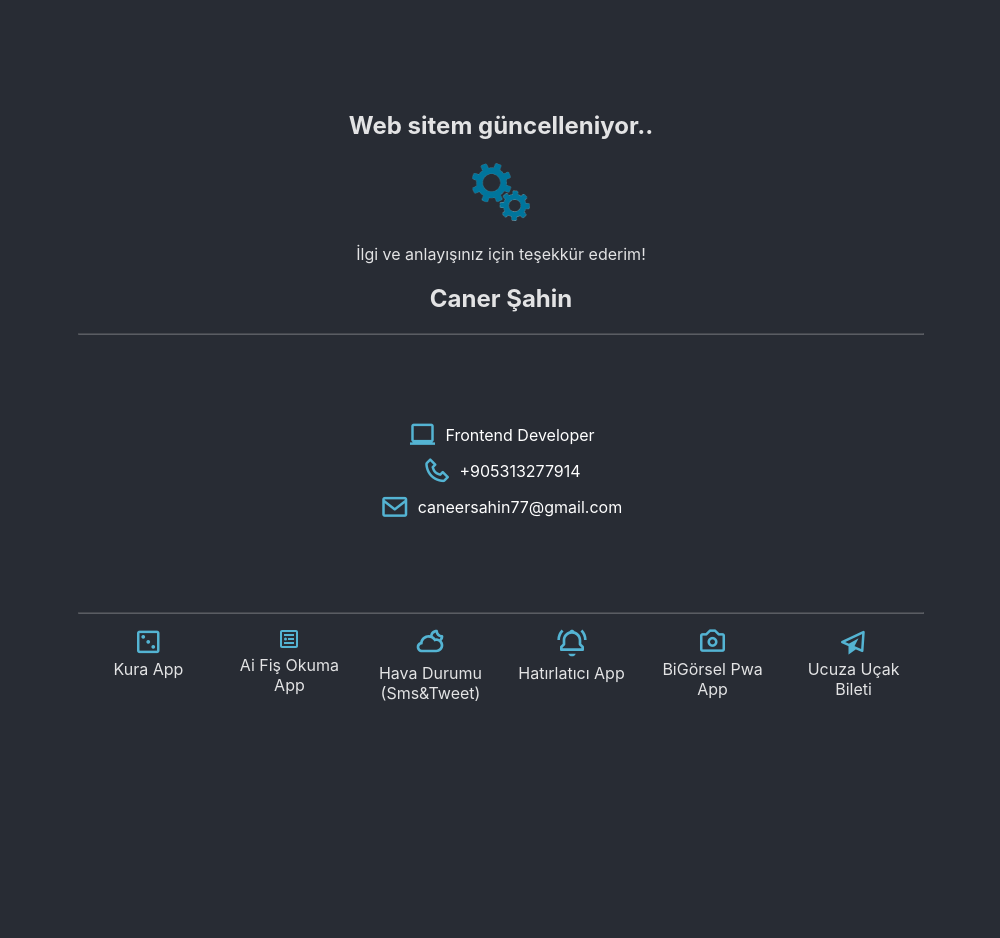
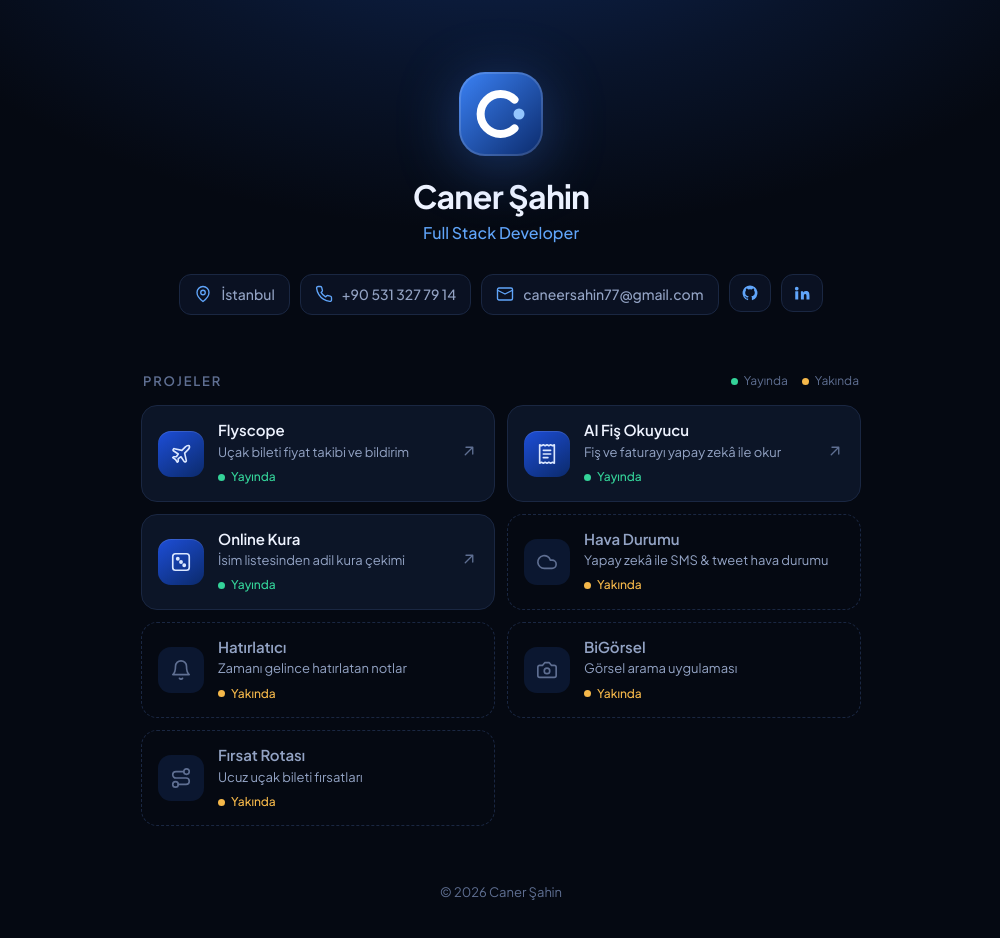
Before and after one commit to caneersahin/canersahin.com, a plain HTML site: page index.html in a window 1280 px wide. Shown: the whole page, without its empty margins (139-1139 px from the left). Before the commit the page ends 800 px from the top, so only its background shows below. Drawn offline with nearby package versions, Linux system fonts and the light colour scheme.

Commit message:
Siteyi sıfırdan yenile: koyu lacivert tasarım, hakkımda bilgileri ve proje listesi

```diff
--- a/index.html
+++ b/index.html
@@ -1,139 +1,213 @@
 <!doctype html>
-<html lang="en">
+<html lang="tr">
+<head>
+  <meta charset="utf-8">
+  <meta name="viewport" content="width=device-width, initial-scale=1">
+  <title>Caner Şahin</title>
+  <meta name="description" content="Caner Şahin — projelerim ve iletişim bilgilerim.">
+  <meta name="author" content="Caner Şahin">
+  <meta name="theme-color" content="#050912">
+  <link rel="canonical" href="https://www.canersahin.com/">
+  <meta property="og:type" content="website">
+  <meta property="og:url" content="https://www.canersahin.com/">
+  <meta property="og:title" content="Caner Şahin">
+  <meta property="og:description" content="Projelerim ve iletişim bilgilerim.">
+  <link rel="icon" href="favicon.svg" type="image/svg+xml">
+  <link rel="preconnect" href="https://fonts.googleapis.com">
+  <link rel="preconnect" href="https://fonts.gstatic.com" crossorigin>
+  <link href="https://fonts.googleapis.com/css2?family=Plus+Jakarta+Sans:wght@400;500;600;700&display=swap" rel="stylesheet">
+  <style>
+    :root {
+      --bg: #050912;
+      --navy: #0b1730;
+      --card: #0c1527;
+      --card-hover: #101c34;
+      --line: #1a2742;
+      --line-2: #24365a;
+      --text: #eef3ff;
+      --text-2: #93a3c4;
+      --text-3: #5f6f92;
+      --blue: #3b82f6;
+      --blue-2: #60a5fa;
+      --live: #34d399;
+      --moving: #f5b84a;
+    }
+    * { box-sizing: border-box; }
+    html { -webkit-text-size-adjust: 100%; }
+    body {
+      margin: 0;
+      min-height: 100vh;
+      background:
+        radial-gradient(900px 520px at 50% -160px, #10295a 0%, rgba(16, 41, 90, .35) 45%, transparent 75%),
+        var(--bg);
+      color: var(--text);
+      font: 15px/1.55 "Plus Jakarta Sans", system-ui, -apple-system, "Segoe UI", sans-serif;
+      -webkit-font-smoothing: antialiased;
+    }
+    a { color: inherit; text-decoration: none; }
+    svg.i { width: 18px; height: 18px; fill: none; stroke: currentColor; stroke-width: 1.8; stroke-linecap: round; stroke-linejoin: round; flex-shrink: 0; }
+    svg.f { fill: currentColor; stroke: none; }
 
-<head>
-    <meta charset="UTF-8" />
-    <meta name="viewport" content="width=device-width, initial-scale=1.0" />
-    <link rel="icon" href="./LogoDenizMavisi.png">
-    <link rel="apple-touch-icon" href="./LogoDenizMavisi.png">
+    .wrap { max-width: 760px; margin: 0 auto; padding: 72px 20px 48px; }
 
-    <title>Caner Şahin | Frontend Developer</title>
-    <meta name="description"
-        content="Caner Şahin'in kişisel web sitesi. Frontend projeleri, özgeçmiş ve PWA uygulamalarına buradan ulaşabilirsiniz.">
-    <meta name="keywords"
-        content="Caner Şahin, frontend developer, Caner, Şahin, kişisel web sitesi, React projeleri, uçak bileti uygulaması, görsel arama, kura çekiliş uygulaması, PWA">
-    <meta name="author" content="Caner Şahin">
+    /* --- Profil --- */
+    .profile { text-align: center; }
+    .mark { width: 84px; height: 84px; margin: 0 auto; display: block; filter: drop-shadow(0 10px 30px rgba(59, 130, 246, .35)); }
+    h1 { margin: 22px 0 0; font-size: 32px; font-weight: 700; letter-spacing: -.02em; line-height: 1.15; }
+    .role { margin: 6px 0 0; color: var(--blue-2); font-weight: 500; font-size: 16px; }
 
-    <meta property="og:title" content="Caner Şahin | Frontend Developer" />
-    <meta property="og:description"
-        content="Frontend projelerimi ve PWA uygulamalarımı keşfetmek için web sitemi ziyaret edin." />
-    <meta property="og:image" content="https://www.canersahin.com/LogoDenizMavisi.png" />
-    <meta property="og:url" content="https://www.canersahin.com/" />
-    <meta property="og:type" content="website" />
+    .info {
+      list-style: none; padding: 0; margin: 28px auto 0;
+      display: flex; flex-wrap: wrap; justify-content: center; gap: 10px;
+    }
+    .info a, .info span {
+      display: inline-flex; align-items: center; gap: 9px;
+      padding: 9px 14px; border-radius: 12px;
+      background: rgba(12, 21, 39, .75); border: 1px solid var(--line);
+      color: var(--text-2); font-size: 14px; font-weight: 500;
+      transition: border-color .15s, color .15s, background .15s;
+    }
+    .info a:hover { border-color: var(--blue); color: var(--text); background: var(--card-hover); }
+    .info svg { color: var(--blue-2); }
+    .info a.sq { padding: 9px 11px; }
 
-    <link rel="canonical" href="https://www.canersahin.com/" />
-    <link href="https://unpkg.com/boxicons@2.1.4/css/boxicons.min.css" rel="stylesheet">
-    <link rel="stylesheet" href="style.css">
+    /* --- Projeler --- */
+    .projects { margin-top: 56px; }
+    .head { display: flex; align-items: center; justify-content: space-between; gap: 12px; margin-bottom: 14px; padding: 0 2px; }
+    h2 { margin: 0; font-size: 13px; font-weight: 600; letter-spacing: .14em; text-transform: uppercase; color: var(--text-3); }
+    .legend { display: flex; gap: 14px; font-size: 12px; color: var(--text-3); }
+    .legend span { display: inline-flex; align-items: center; gap: 6px; }
+    .legend i, .st i { width: 7px; height: 7px; border-radius: 50%; display: inline-block; }
+
+    .grid { list-style: none; margin: 0; padding: 0; display: grid; grid-template-columns: repeat(2, minmax(0, 1fr)); gap: 12px; }
+    .card {
+      display: flex; align-items: center; gap: 14px;
+      padding: 14px 16px; height: 100%;
+      border-radius: 16px; background: var(--card); border: 1px solid var(--line);
+      transition: border-color .15s, background .15s, transform .15s;
+    }
+    a.card:hover { border-color: var(--line-2); background: var(--card-hover); transform: translateY(-2px); }
+    a.card:hover .go { color: var(--blue-2); transform: translate(2px, -2px); }
+    .ic {
+      width: 46px; height: 46px; border-radius: 13px; flex-shrink: 0;
+      display: grid; place-items: center;
+      background: linear-gradient(145deg, #1d4ed8, #0b2a6b);
+      color: #dbe7ff; box-shadow: inset 0 1px 0 rgba(255, 255, 255, .12);
+    }
+    .ic svg { width: 22px; height: 22px; }
+    .body { min-width: 0; flex: 1; }
+    .body h3 { margin: 0; font-size: 15px; font-weight: 600; line-height: 1.3; }
+    .body p { margin: 2px 0 0; font-size: 13px; color: var(--text-2); white-space: nowrap; overflow: hidden; text-overflow: ellipsis; }
+    .st { display: inline-flex; align-items: center; gap: 6px; margin-top: 6px; font-size: 12px; font-weight: 500; }
+    .st.live { color: var(--live); }
+    .st.moving { color: var(--moving); }
+    .go { color: var(--text-3); transition: .15s; }
+    .card.off { background: transparent; border-style: dashed; }
+    .card.off .ic { background: var(--navy); color: var(--text-3); box-shadow: none; }
+    .card.off h3 { color: var(--text-2); }
+
+    footer { margin-top: 56px; text-align: center; color: var(--text-3); font-size: 13px; }
+
+    @media (max-width: 560px) {
+      .wrap { padding: 48px 16px 36px; }
+      .grid { grid-template-columns: minmax(0, 1fr); }
+      .legend { display: none; }
+    }
+  </style>
 </head>
+<body>
+  <main class="wrap">
 
+    <section class="profile">
+      <svg class="mark" viewBox="0 0 84 84" aria-hidden="true">
+        <defs>
+          <linearGradient id="mg" x1="0" y1="0" x2="1" y2="1">
+            <stop offset="0" stop-color="#3b82f6"/>
+            <stop offset="1" stop-color="#0b2a6b"/>
+          </linearGradient>
+        </defs>
+        <rect width="84" height="84" rx="26" fill="url(#mg)"/>
+        <rect x="1" y="1" width="82" height="82" rx="25" fill="none" stroke="#fff" stroke-opacity=".14" stroke-width="2"/>
+        <path d="M55.5 27.6a20 20 0 1 0 0 28.8" fill="none" stroke="#fff" stroke-width="8" stroke-linecap="round"/>
+        <circle cx="60" cy="42" r="5.5" fill="#93c5fd"/>
+      </svg>
+      <h1>Caner Şahin</h1>
+      <p class="role">Full Stack Developer</p>
 
-<body>
-    <div id="root">
-        <h2>Web sitem güncelleniyor..</h2>
-        <a href="" target="_blank">
-            <img src="loadingCark.gif" class="logo react" alt="React logo" />
-        </a>
-        <p>
-            İlgi ve anlayışınız için teşekkür ederim!
-        </p>
-        <h2>
-            Caner Şahin
-        </h2>
-        <hr>
-        </hr>
-        <div class='infoArea'>
-            <div class='itemArea'>
-                <i class='bx bx-laptop iconSettings'></i>
-                <span class="infoAreaItemSettings">
-                    Frontend Developer
-                </span>
-            </div>
-            <div class='itemArea'>
-                <i class='bx bx-phone iconSettings'></i>
-                <a href='tel:+905313277914' class="infoAreaItemSettings">
-                    +905313277914
-                </a>
-            </div>
-            <div class='itemArea'>
-                <i class='bx  bx-envelope iconSettings'></i>
-                <a href='mailto:caneersahin77@gmail.com' class="infoAreaItemSettings">
-                    <span>caneersahin77@gmail.com</span>
-                </a>
-            </div>
+      <ul class="info">
+        <li><span><svg class="i" viewBox="0 0 24 24"><path d="M20 10c0 6-8 12-8 12s-8-6-8-12a8 8 0 0 1 16 0Z"/><circle cx="12" cy="10" r="3"/></svg>İstanbul</span></li>
+        <li><a href="tel:+905313277914"><svg class="i" viewBox="0 0 24 24"><path d="M22 16.92v3a2 2 0 0 1-2.18 2 19.79 19.79 0 0 1-8.63-3.07 19.5 19.5 0 0 1-6-6 19.79 19.79 0 0 1-3.07-8.67A2 2 0 0 1 4.11 2h3a2 2 0 0 1 2 1.72c.13.96.36 1.9.7 2.81a2 2 0 0 1-.45 2.11L8.09 9.91a16 16 0 0 0 6 6l1.27-1.27a2 2 0 0 1 2.11-.45c.91.34 1.85.57 2.81.7A2 2 0 0 1 22 16.92Z"/></svg>+90 531 327 79 14</a></li>
+        <li><a href="mailto:caneersahin77@gmail.com"><svg class="i" viewBox="0 0 24 24"><rect x="2" y="4" width="20" height="16" rx="2"/><path d="m22 7-10 5L2 7"/></svg>caneersahin77@gmail.com</a></li>
+        <li><a class="sq" href="https://github.com/caneersahin" target="_blank" rel="noopener" aria-label="GitHub" title="GitHub"><svg class="i f" viewBox="0 0 24 24"><path d="M12 2a10 10 0 0 0-3.16 19.49c.5.09.68-.22.68-.48v-1.7c-2.78.6-3.37-1.34-3.37-1.34-.45-1.16-1.11-1.47-1.11-1.47-.91-.62.07-.6.07-.6 1 .07 1.53 1.03 1.53 1.03.9 1.52 2.34 1.08 2.91.83.09-.65.35-1.08.63-1.33-2.22-.25-4.55-1.11-4.55-4.94 0-1.09.39-1.98 1.03-2.68-.1-.25-.45-1.27.1-2.64 0 0 .84-.27 2.75 1.02a9.58 9.58 0 0 1 5 0c1.91-1.29 2.75-1.02 2.75-1.02.55 1.37.2 2.39.1 2.64.64.7 1.03 1.59 1.03 2.68 0 3.84-2.34 4.68-4.57 4.93.36.31.68.92.68 1.85v2.74c0 .27.18.58.69.48A10 10 0 0 0 12 2Z"/></svg></a></li>
+        <li><a class="sq" href="https://www.linkedin.com/in/caneersahin" target="_blank" rel="noopener" aria-label="LinkedIn" title="LinkedIn"><svg class="i f" viewBox="0 0 24 24"><path d="M4.98 3.5a2.5 2.5 0 1 1 0 5 2.5 2.5 0 0 1 0-5ZM3 9.75h4v11H3v-11Zm6.5 0h3.83v1.5h.05c.53-1 1.84-2.06 3.79-2.06 4.05 0 4.8 2.67 4.8 6.13v5.43h-4v-4.81c0-1.15-.02-2.63-1.6-2.63-1.6 0-1.85 1.25-1.85 2.55v4.89h-4v-11Z"/></svg></a></li>
+      </ul>
+    </section>
+
+    <section class="projects" aria-labelledby="h-projeler">
+      <div class="head">
+        <h2 id="h-projeler">Projeler</h2>
+        <div class="legend">
+          <span><i style="background:var(--live)"></i>Yayında</span>
+          <span><i style="background:var(--moving)"></i>Yakında</span>
         </div>
-        <hr>
-        </hr>
-        <div class='projectArea'>
-            <div class='appItems' onclick="window.location.href='/kura'">
-                <a class='appItemsButton' href="https://kuraapp.canersahin.com">
-                    <i class='bx bx-dice-3 iconSettings'></i>
-                </a>
-                <div></div>
-                <span>Kura App</span>
-            </div>
-            <div class='appItems' onclick="window.open('https://ai-fis-okuyucu.canersahin.com', '_blank')">
-                <a class='appItemsButton'>
-                    <svg xmlns="http://www.w3.org/2000/svg" width="24" height="24" fill="currentColor"
-                        viewBox="0 0 24 24" class="iconSettings">
-                        <!--Boxicons v3.0.8 https://boxicons.com | License  https://docs.boxicons.com/free-->
-                        <path
-                            d="M19 3H5c-1.1 0-2 .9-2 2v14c0 1.1.9 2 2 2h14c1.1 0 2-.9 2-2V5c0-1.1-.9-2-2-2M5 19V5h14v14z">
-                        </path>
-                        <path d="M8.5 10.5a1.5 1.5 0 1 0 0 3 1.5 1.5 0 1 0 0-3m2.5.5h6v2h-6zM7 7h10v2H7zm0 8h10v2H7z">
-                        </path>
-                    </svg>
-                </a>
-                <div></div>
-                <span>Ai Fiş Okuma App</span>
-            </div>
+      </div>
+      <ul class="grid" id="grid"></ul>
+    </section>
 
-            <div class='appItems' onclick="window.open('https://havadurumuai.canersahin.com', '_blank')">
-                <a class='appItemsButton' href="https://havadurumuai.canersahin.com" target="_blank">
-                    <svg class="iconSettings" xmlns="http://www.w3.org/2000/svg" width="32" height="32"
-                        fill="currentColor" viewBox="0 0 24 24">
-                        <!--Boxicons v3.0.7 https://boxicons.com | License  https://docs.boxicons.com/free-->
-                        <path
-                            d="M21.61 8.95c.13-.3.23-.62.29-.94.07-.33.1-.67.1-1.01 0-.55-.45-1-1-1-1.65 0-3-1.35-3-3 0-.55-.45-1-1-1-.34 0-.67.03-1.01.1-.32.07-.64.17-.94.29a5 5 0 0 0-1.59 1.07c-.23.22-.43.47-.61.74s-.34.55-.46.85c-.13.3-.23.62-.29.94 0 .04 0 .07-.01.11-.36-.06-.72-.1-1.09-.1-3.11 0-5.79 2.25-6.38 5.25A3.96 3.96 0 0 0 2 15c0 2.21 1.79 4 4 4h10.75c2.9 0 5.25-2.36 5.25-5.25 0-1.31-.5-2.5-1.3-3.42.16-.17.31-.34.44-.54.18-.27.34-.55.46-.85ZM14.06 6.4c.04-.19.1-.38.18-.56.07-.18.17-.35.28-.51s.23-.31.37-.45a3.2 3.2 0 0 1 .96-.65c.1-.04.19-.08.29-.11a5.02 5.02 0 0 0 3.74 3.74c-.03.1-.07.2-.11.3-.07.18-.17.35-.28.51-.1.15-.22.29-.35.43-.72-.37-1.52-.6-2.39-.6-.2 0-.4.01-.6.04a6.5 6.5 0 0 0-2.12-1.79c0-.12.01-.24.04-.36ZM16.75 17H6c-1.1 0-2-.9-2-2 0-.98.71-1.81 1.68-1.96l.77-.12.06-.78c.19-2.32 2.16-4.13 4.48-4.13 1.58 0 3.02.81 3.84 2.17l.39.63.72-.18c.31-.08.56-.12.81-.12 1.79 0 3.25 1.46 3.25 3.25s-1.46 3.25-3.25 3.25Z">
-                        </path>
-                    </svg>
-                </a>
-                <div></div>
-                <span>Hava Durumu (Sms&Tweet)</span>
-            </div>
+    <footer>© <span id="year">2026</span> Caner Şahin</footer>
+  </main>
 
-            <div class='appItems' onclick="window.open('https://futureme.canersahin.com', '_blank')">
-                <a class='appItemsButton' href="https://futureme.canersahin.com" target="_blank">
-                    <svg class="iconSettings" xmlns="http://www.w3.org/2000/svg" width="32" height="32"
-                        fill="currentColor" viewBox="0 0 24 24">
-                        <!--Boxicons v3.0.7 https://boxicons.com | License  https://docs.boxicons.com/free-->
-                        <path
-                            d="M19 12.59V10c0-3.22-2.18-5.93-5.14-6.74C13.57 2.52 12.85 2 12 2s-1.56.52-1.86 1.26C7.18 4.08 5 6.79 5 10v2.59L3.29 14.3a1 1 0 0 0-.29.71v2c0 .55.45 1 1 1h16c.55 0 1-.45 1-1v-2c0-.27-.11-.52-.29-.71zM19 16H5v-.59l1.71-1.71a1 1 0 0 0 .29-.71v-3c0-2.76 2.24-5 5-5s5 2.24 5 5v3c0 .27.11.52.29.71L19 15.41zM5.64 3.3 4.23 1.89A10.9 10.9 0 0 0 1 9.67h2c0-2.4.94-4.66 2.64-6.36ZM18.36 3.3C20.06 5 21 7.26 21 9.66h2c0-2.94-1.14-5.7-3.22-7.78l-1.41 1.41ZM12 22c1.31 0 2.41-.83 2.82-2H9.18c.41 1.17 1.51 2 2.82 2">
-                        </path>
-                    </svg>
-                </a>
-                <div></div>
-                <span>Hatırlatıcı App</span>
-            </div>
+  <script src="projects.js"></script>
+  <script>
+    const ICONS = {
+      plane: '<path d="M17.8 19.2 16 11l3.5-3.5C21 6 21.5 4 21 3c-1-.5-3 0-4.5 1.5L13 8 4.8 6.2c-.5-.1-.9.1-1.1.5l-.3.5c-.2.5-.1 1 .3 1.3L9 12l-2 3H4l-1 1 3 2 2 3 1-1v-3l3-2 3.5 5.3c.3.4.8.5 1.3.3l.5-.2c.4-.3.6-.7.5-1.2Z"/>',
+      receipt: '<path d="M4 2v20l2-1 2 1 2-1 2 1 2-1 2 1 2-1 2 1V2l-2 1-2-1-2 1-2-1-2 1-2-1-2 1Z"/><path d="M16 8H8M16 12H8M13 16H8"/>',
+      dice: '<rect x="3" y="3" width="18" height="18" rx="3"/><circle cx="8.5" cy="8.5" r="1.2" fill="currentColor"/><circle cx="12" cy="12" r="1.2" fill="currentColor"/><circle cx="15.5" cy="15.5" r="1.2" fill="currentColor"/>',
+      cloud: '<path d="M17.5 19H9a7 7 0 1 1 6.71-9h1.79a4.5 4.5 0 1 1 0 9Z"/>',
+      bell: '<path d="M6 8a6 6 0 0 1 12 0c0 7 3 9 3 9H3s3-2 3-9"/><path d="M10.3 21a1.94 1.94 0 0 0 3.4 0"/>',
+      camera: '<path d="M14.5 4h-5L7 7H4a2 2 0 0 0-2 2v9a2 2 0 0 0 2 2h16a2 2 0 0 0 2-2V9a2 2 0 0 0-2-2h-3l-2.5-3Z"/><circle cx="12" cy="13" r="3"/>',
+      route: '<circle cx="6" cy="19" r="3"/><path d="M9 19h8.5a3.5 3.5 0 0 0 0-7h-11a3.5 3.5 0 0 1 0-7H15"/><circle cx="18" cy="5" r="3"/>',
+      code: '<path d="m16 18 6-6-6-6M8 6l-6 6 6 6"/>',
+    };
+    const ARROW = '<svg class="i" viewBox="0 0 24 24"><path d="M7 17 17 7M8 7h9v9"/></svg>';
+    const LABEL = { live: "Yayında", moving: "Yakında" };
 
-            <div class='appItems' onclick="window.location.href='/biGorsel'">
-                <a class='appItemsButton' href="/biGorsel">
-                    <i class="bx bx-camera iconSettings"></i>
-                </a>
-                <div></div>
-                <span>BiGörsel Pwa App</span>
-            </div>
+    const grid = document.getElementById("grid");
+    for (const p of window.PROJECTS) {
+      const isLink = p.url && p.status === "live";
+      const card = document.createElement(isLink ? "a" : "div");
+      card.className = "card" + (isLink ? "" : " off");
+      if (isLink) { card.href = p.url; card.target = "_blank"; card.rel = "noopener"; }
 
-            <div class='appItems' onclick="window.location.href='/firsatrotasi'">
-                <a class='appItemsButton' href="/firsatrotasi/index.html">
-                    <i class='bx bx-paper-plane iconSettings'></i>
-                </a>
-                <div></div>
-                <span>Ucuza Uçak Bileti</span>
-            </div>
-        </div>
+      const ic = document.createElement("div");
+      ic.className = "ic";
+      ic.innerHTML = '<svg class="i" viewBox="0 0 24 24">' + (ICONS[p.icon] || ICONS.code) + "</svg>";
 
-    </div>
-    <script type="module" src="/src/main.jsx"></script>
+      const body = document.createElement("div");
+      body.className = "body";
+      const h3 = document.createElement("h3");
+      h3.textContent = p.name;
+      const desc = document.createElement("p");
+      desc.textContent = p.description;
+      desc.title = p.description;
+      const st = document.createElement("div");
+      st.className = "st " + p.status;
+      st.innerHTML = '<i style="background:currentColor"></i>';
+      st.append(LABEL[p.status]);
+      body.append(h3, desc, st);
+
+      card.append(ic, body);
+      if (isLink) {
+        const go = document.createElement("span");
+        go.className = "go";
+        go.innerHTML = ARROW;
+        card.append(go);
+      }
+      const li = document.createElement("li");
+      li.append(card);
+      grid.append(li);
+    }
+    document.getElementById("year").textContent = new Date().getFullYear();
+  </script>
 </body>
-
 </html>
--- /dev/null
+++ b/projects.js
@@ -0,0 +1,50 @@
+// Proje listesi. Yeni proje eklemek ya da durumunu değiştirmek için sadece bu diziyi düzenle.
+// status: "live" (yayında) | "moving" (sunucuya taşınıyor; sitede "Yakında" yazar)
+// icon: index.html içindeki ICONS listesinden biri
+window.PROJECTS = [
+  {
+    name: "Flyscope",
+    description: "Uçak bileti fiyat takibi ve bildirim",
+    url: "https://flyscope.net",
+    status: "live",
+    icon: "plane",
+  },
+  {
+    name: "AI Fiş Okuyucu",
+    description: "Fiş ve faturayı yapay zekâ ile okur",
+    url: "https://ai-fis-okuyucu.canersahin.com",
+    status: "live",
+    icon: "receipt",
+  },
+  {
+    name: "Online Kura",
+    description: "İsim listesinden adil kura çekimi",
+    url: "https://kuraapp.canersahin.com",
+    status: "live",
+    icon: "dice",
+  },
+  {
+    name: "Hava Durumu",
+    description: "Yapay zekâ ile SMS & tweet hava durumu",
+    status: "moving",
+    icon: "cloud",
+  },
+  {
+    name: "Hatırlatıcı",
+    description: "Zamanı gelince hatırlatan notlar",
+    status: "moving",
+    icon: "bell",
+  },
+  {
+    name: "BiGörsel",
+    description: "Görsel arama uygulaması",
+    status: "moving",
+    icon: "camera",
+  },
+  {
+    name: "Fırsat Rotası",
+    description: "Ucuz uçak bileti fırsatları",
+    status: "moving",
+    icon: "route",
+  },
+];
--- a/style.css
+++ /dev/null
@@ -1,83 +0,0 @@
-   #root {
-            margin: 0 auto;
-            text-align: center;
-        }
-
-        .logo {
-            height: 4em;
-            will-change: filter;
-            transition: filter 300ms;
-        }
-
-        .logo:hover {
-            filter: drop-shadow(0 0 2em #646cffaa);
-        }
-
-        .logo.react:hover {
-            filter: drop-shadow(0 0 2em #61dafbaa);
-        }
-
-        :root {
-            font-family: Inter, system-ui, Avenir, Helvetica, Arial, sans-serif;
-            color: rgba(255, 255, 255, 0.87);
-        }
-
-        body {
-            margin: 0;
-            display: flex;
-            place-items: center;
-            min-height: 100vh;
-            background-color: #282c34;
-        }
-
-        .iconSettings {
-            color: #54B4D3;
-            font-size: 30px;
-        }
-
-        .infoArea {
-            justify-content: center;
-            align-items: center;
-            display: flex;
-            margin: 10%;
-            flex-direction: column;
-        }
-
-        .itemArea {
-            display: flex;
-            align-items: center;
-            margin-bottom: 6px;
-
-        }
-
-        .infoAreaItemSettings {
-            font-size: 16px;
-            margin-left: 0.5rem;
-            color: white;
-            font-weight: 400;
-        }
-
-        a {
-            text-decoration: none;
-        }
-
-        .appItems {
-            border-radius: 10px;
-            cursor: pointer;
-            padding: 5px;
-            width: 35%;
-        }
-
-        .appItems:hover {
-            background-color: gray;
-            cursor: pointer;
-        }
-
-        .projectArea {
-            display: flex;
-            justify-content: center;
-        }
-
-        hr {
-            opacity: .25;
-        }
```
Also changed, not shown: LogoDenizMavisi.png (deleted), favicon.svg (added), loadingCark.gif (deleted), 1 other file.
